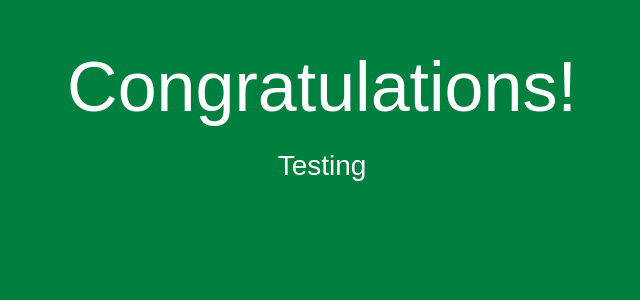
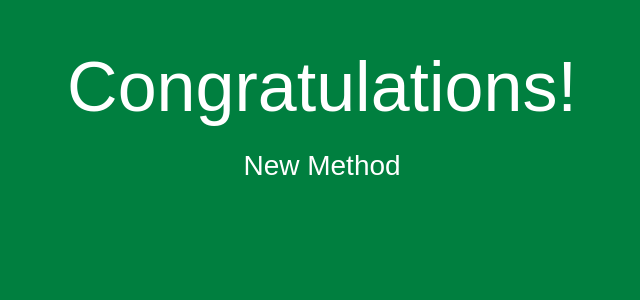
Before and after one commit to mkwforaus/TwoAusTesting, a PHP site: page / in a window 1280 px wide. Shown: the top 300 px of the page, without its empty margins (318-958 px from the left). Run offline with PHP 8.4, Linux system fonts and the light colour scheme.

Commit message:
Merge commit '23618ef982e4476df870a7af6c5544719d5db17b'
Conflicts:
	index.php

```diff
--- a/index.php
+++ b/index.php
@@ -27,7 +27,7 @@
 <body>
   <div align="center">
     <h1>Congratulations!</h1>
-    <h2>Testing</h2>
+    <h2>New Method</h2>
   </div>
 </body>
 </html>
```
